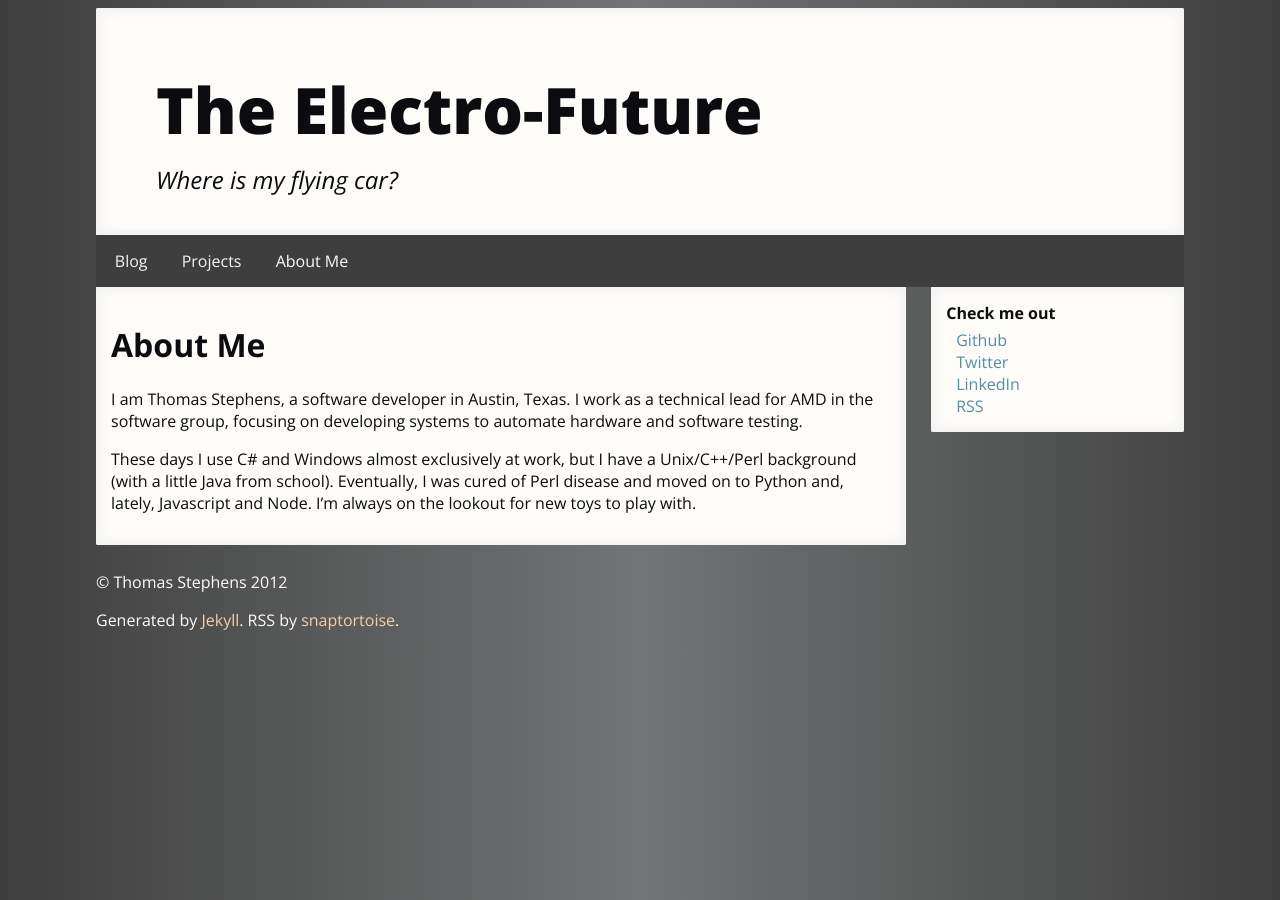
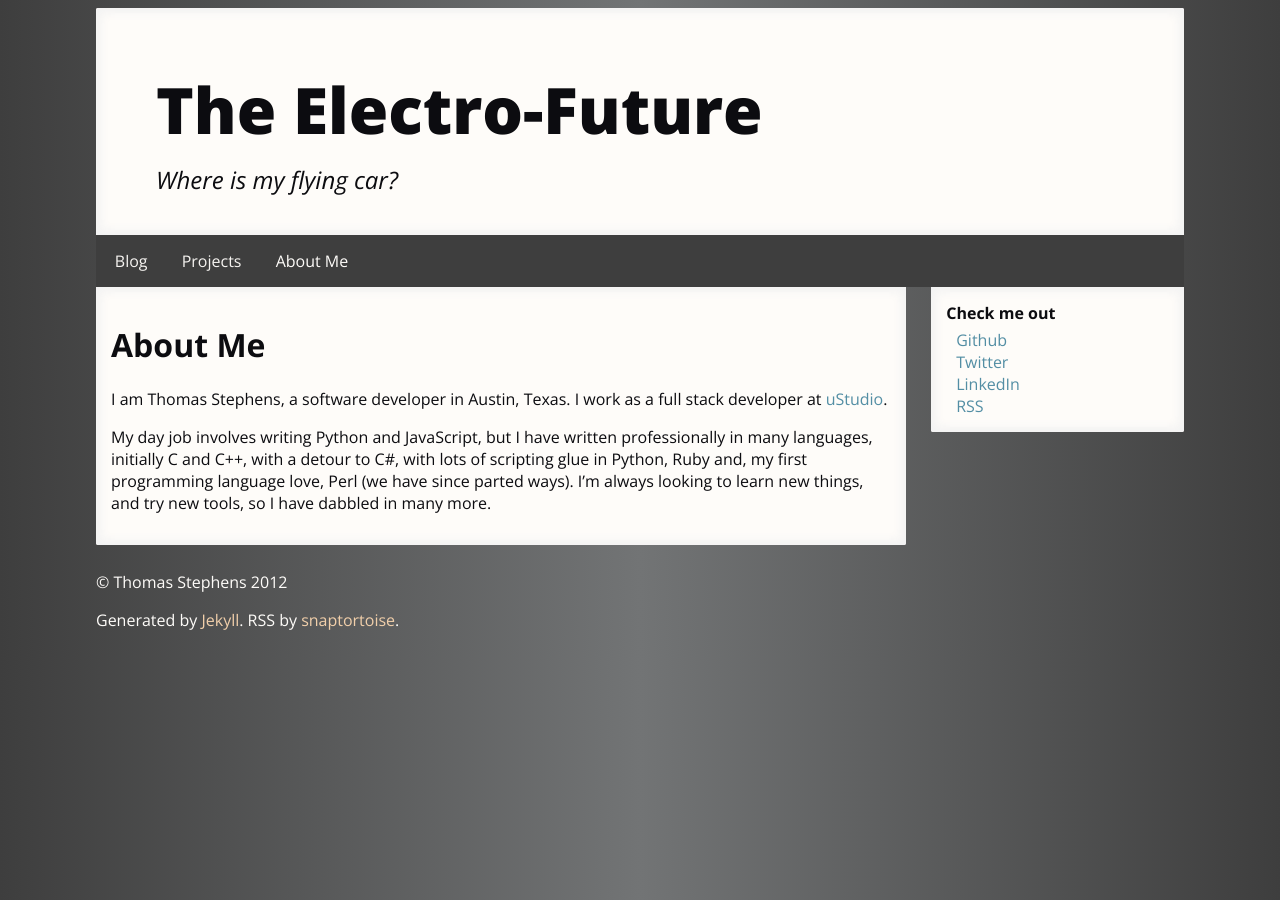
Before and after one commit to spiralman/spiralman.github.com, a Jekyll site: the page built from about.md, in a window 1280 px wide. Built offline with Jekyll 4.4.1, drawn with Linux system fonts in a browser that asks for light colours; nearby versions of some CDN libraries.

Commit message:
Updating about page

```diff
--- a/about.md
+++ b/about.md
@@ -5,11 +5,11 @@ layout: default
 # About Me #
 
 I am Thomas Stephens, a software developer in Austin, Texas. I work as
-a technical lead for AMD in the software group, focusing on developing
-systems to automate hardware and software testing.
+a full stack developer at [uStudio](http://www.ustudio.com).
 
-These days I use C# and Windows almost exclusively at work, but I have
-a Unix/C++/Perl background (with a little Java from
-school). Eventually, I was cured of Perl disease and moved on to
-Python and, lately, Javascript and Node. I'm always on the lookout for
-new toys to play with.
+My day job involves writing Python and JavaScript, but I have written
+professionally in many languages, initially C and C++, with a detour
+to C#, with lots of scripting glue in Python, Ruby and, my first
+programming language love, Perl (we have since parted ways). I'm
+always looking to learn new things, and try new tools, so I have
+dabbled in many more.
```
